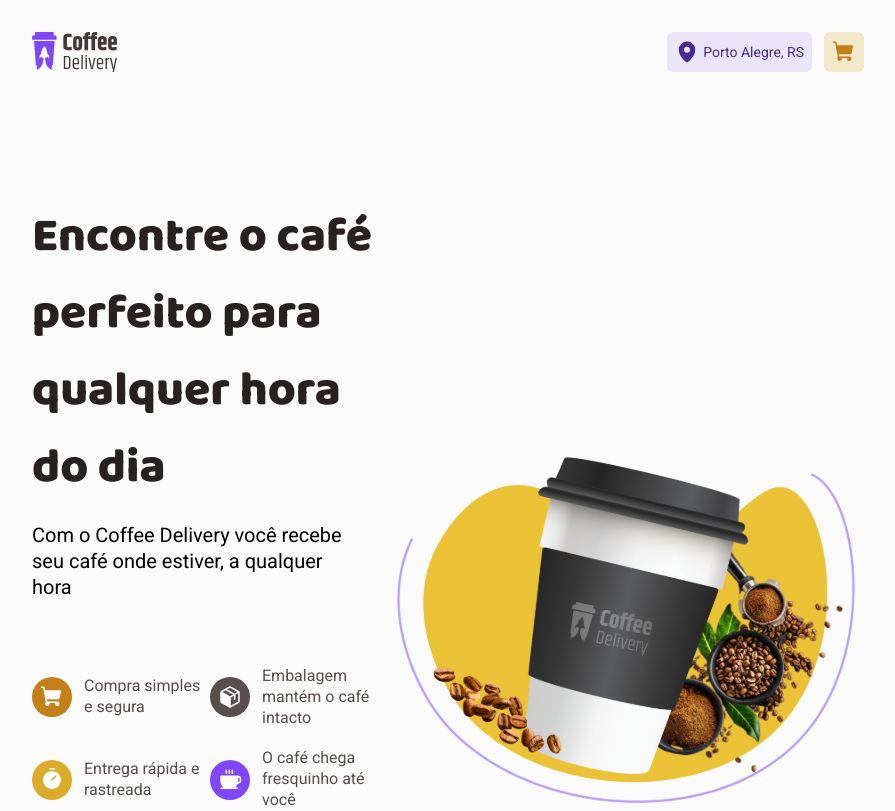
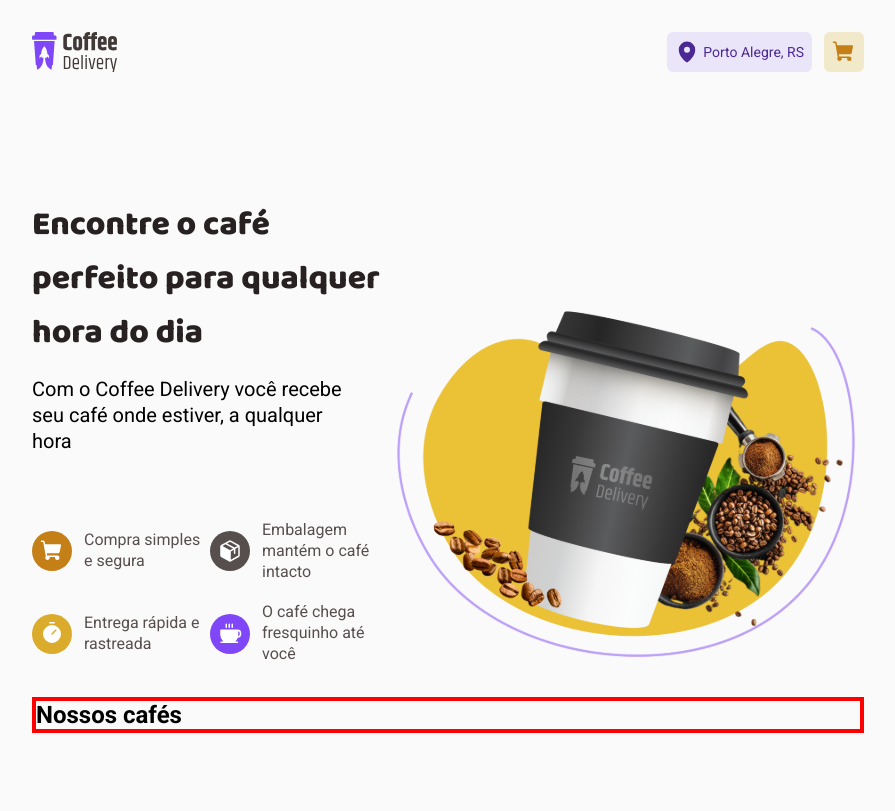
Before and after one commit to Sans-arch/coffee-delivery, a React (Vite) app: page / in a window 1280 px wide. Shown: the whole page, without its empty margins (192-1087 px from the left). Built offline with nearby package versions, Linux system fonts and the light colour scheme.

Commit message:
Create the coffees section

```diff
--- /dev/null
+++ b/src/pages/Home/components/CoffeesSection/index.tsx
@@ -0,0 +1,9 @@
+import { Container, Title } from "./styles";
+
+export function CoffeesSection() {
+  return (
+    <Container>
+      <Title>Nossos cafés</Title>
+    </Container>
+  )
+}
--- /dev/null
+++ b/src/pages/Home/components/CoffeesSection/styles.ts
@@ -0,0 +1,12 @@
+import styled from 'styled-components'
+
+export const Container = styled.div`
+  border: 2px solid red;
+  margin-top: 32px;
+`
+
+export const Title = styled.h2`
+  color: ${props => props.theme.base['base-subtitle']}
+  font-family: "Baloo 2", cursive;
+  border: 2px solid red;
+`
--- /dev/null
+++ b/src/pages/Home/components/Presentation/index.tsx
@@ -0,0 +1,49 @@
+import {
+  BoxIcon, CartIcon, ClockIcon, CoffeeIcon, Container, MainImageArea, MainTitle, PresentationContent,
+  Subtitle, Topic, TopicsSection
+} from "./styles";
+
+import mainImage from "../../../../assets/main-image.svg"
+import { Coffee, Package, ShoppingCart, Timer } from "phosphor-react";
+
+export function Presentation() {
+  return (
+    <Container>
+      <PresentationContent>
+        <MainTitle>Encontre o café perfeito para qualquer hora do dia</MainTitle>
+        <Subtitle>Com o Coffee Delivery você recebe seu café onde estiver, a qualquer hora</Subtitle>
+
+        <TopicsSection>
+          <Topic>
+            <CartIcon>
+              <ShoppingCart size={24} weight="fill" />
+            </CartIcon>
+            <p>Compra simples e segura</p>
+          </Topic>
+          <Topic>
+            <BoxIcon>
+              <Package size={24} weight="fill" />
+            </BoxIcon>
+            <p>Embalagem mantém o café intacto</p>
+          </Topic>
+          <Topic>
+            <ClockIcon>
+              <Timer size={24} weight="fill" />
+            </ClockIcon>
+            <p>Entrega rápida e rastreada</p>
+          </Topic>
+          <Topic>
+            <CoffeeIcon>
+              <Coffee size={24} weight="fill" />
+            </CoffeeIcon>
+            <p>O café chega fresquinho até você</p>
+          </Topic>
+        </TopicsSection>
+      </PresentationContent>
+
+      <MainImageArea>
+        <img src={mainImage} alt="Imagem principal de um café" />
+      </MainImageArea>
+    </Container>
+  )
+}
--- a/src/pages/Home/styles.ts
+++ b/src/pages/Home/components/Presentation/styles.ts
@@ -18,8 +18,13 @@
   color: ${props => props.theme.base["base-title"]};
   font-family: 'Baloo 2', sans-serif;
   font-weight: 800;
-  font-size: 48px;
+  font-size: 3rem;
   margin-bottom: 16px;
+
+  // Laptop configs
+  @media (max-width: 1400px) {
+    font-size: 2.1rem;
+  }
 `
 
 export const Subtitle = styled.h2`
--- a/src/pages/Home/index.tsx
+++ b/src/pages/Home/index.tsx
@@ -1,49 +1,11 @@
-import {
-  BoxIcon, CartIcon, ClockIcon, CoffeeIcon, Container, MainImageArea, MainTitle, PresentationContent,
-  Subtitle, Topic, TopicsSection
-} from "./styles";
-
-import mainImage from "../../assets/main-image.svg"
-import { Coffee, Package, ShoppingCart, Timer } from "phosphor-react";
+import { CoffeesSection } from "./components/CoffeesSection";
+import { Presentation } from "./components/Presentation";
 
 export function Home() {
   return (
-    <Container>
-      <PresentationContent>
-        <MainTitle>Encontre o café perfeito para qualquer hora do dia</MainTitle>
-        <Subtitle>Com o Coffee Delivery você recebe seu café onde estiver, a qualquer hora</Subtitle>
-
-        <TopicsSection>
-          <Topic>
-            <CartIcon>
-              <ShoppingCart size={24} weight="fill" />
-            </CartIcon>
-            <p>Compra simples e segura</p>
-          </Topic>
-          <Topic>
-            <BoxIcon>
-              <Package size={24} weight="fill" />
-            </BoxIcon>
-            <p>Embalagem mantém o café intacto</p>
-          </Topic>
-          <Topic>
-            <ClockIcon>
-              <Timer size={24} weight="fill" />
-            </ClockIcon>
-            <p>Entrega rápida e rastreada</p>
-          </Topic>
-          <Topic>
-            <CoffeeIcon>
-              <Coffee size={24} weight="fill" />
-            </CoffeeIcon>
-            <p>O café chega fresquinho até você</p>
-          </Topic>
-        </TopicsSection>
-      </PresentationContent>
-
-      <MainImageArea>
-        <img src={mainImage} alt="Imagem principal de um café" />
-      </MainImageArea>
-    </Container>
+    <>
+      <Presentation />
+      <CoffeesSection />
+    </>
   )
 }
```
Also changed, not shown: src/Layout/index.tsx (line endings or trailing spaces), 1 other file (tests, documents, lock files or other folders).
